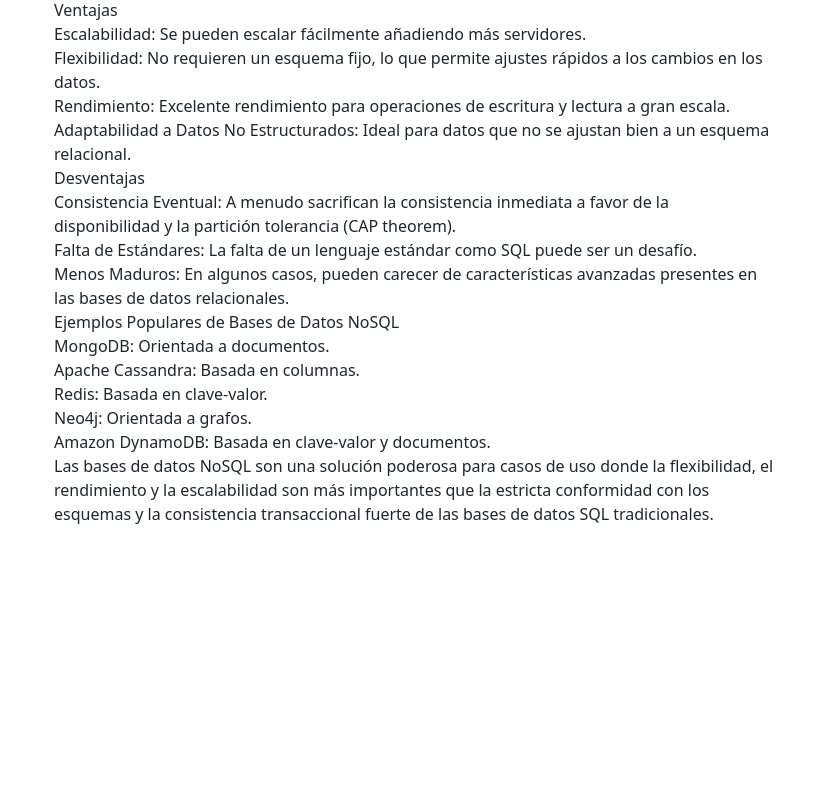
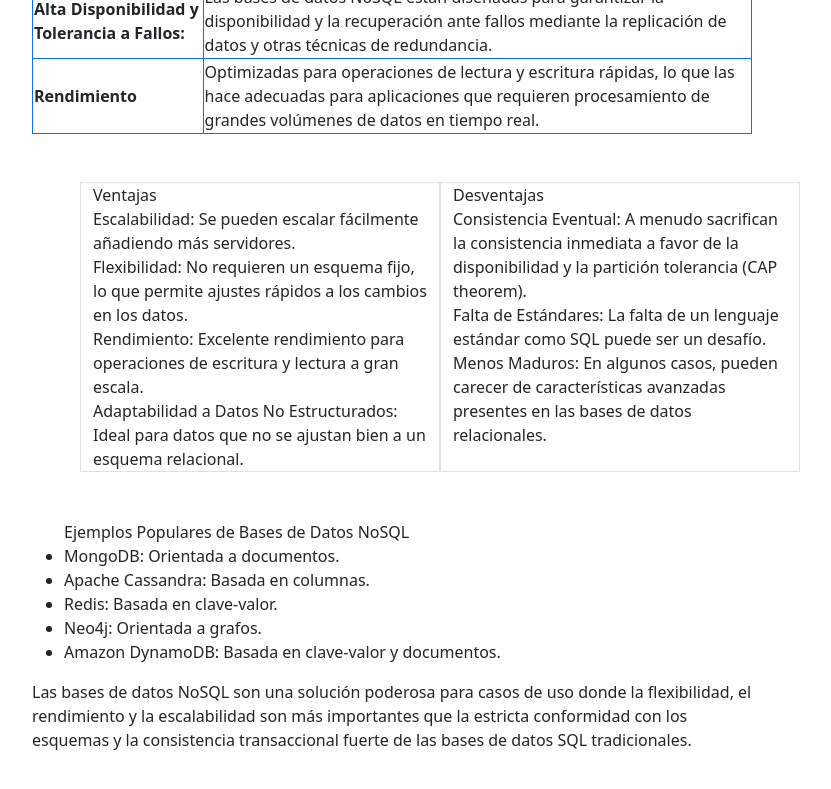
Before and after one commit to JhonArleyCastillo/NoSQL, a plain HTML site: page index.html in a window 1280 px wide. Shown: the part 823-1612 px from the top of the page, without its empty margins (412-1243 px from the left). Before the commit the page ends 1365 px from the top, so only its background shows below. Drawn offline with nearby package versions, Linux system fonts and the light colour scheme.

Commit message:
Se Organiza el index sin colores

```diff
--- a/index.html
+++ b/index.html
@@ -7,7 +7,7 @@
     <link href="https://cdn.jsdelivr.net/npm/bootstrap@5.3.3/dist/css/bootstrap.min.css" rel="stylesheet" integrity="sha384-QWTKZyjpPEjISv5WaRU9OFeRpok6YctnYmDr5pNlyT2bRjXh0JMhjY6hW+ALEwIH" crossorigin="anonymous">
   </head>
   <body>
-    <div class="container">
+    <div class="container m-5">
         <div class="container-fluid">
             <div class="row">
                 <div class="col-4">
@@ -26,7 +26,7 @@
                     </ul>
                 </div>
                 <div class="col-8">
-                    <div class="container bg-primary rounded"><h1 class="text-center"> Bases de datos NOSQL</h1></div>
+                    <div class="container bg-primary rounded"><h1 class="text-center m-5"> Bases de datos NOSQL</h1></div>
 
                     <p class="text-center">Una base de datos NoSQL (Not Only SQL) es un sistema de gestión de bases de datos que no utiliza el modelo de tablas relacionales típico de las bases de datos SQL tradicionales. En lugar de eso, las bases de datos NoSQL están diseñadas para manejar grandes volúmenes de datos y ofrecer alta flexibilidad y escalabilidad. Se utilizan principalmente cuando los datos no encajan bien en un esquema tabular rígido o cuando se requieren altas tasas de escritura y lectura.<br>
                         <h2>Características Principales de las Bases de Datos NoSQL</h2><br>
@@ -58,26 +58,34 @@
                             </tbody>
                         </table>
 
-                        Ventajas<br>
+                        <div class="container m-5">
+                            <div class="container-flex">
+                                <div class="row">
+                                    <div class="col-6 border">Ventajas<br>
 
                             Escalabilidad: Se pueden escalar fácilmente añadiendo más servidores.<br>
                             Flexibilidad: No requieren un esquema fijo, lo que permite ajustes rápidos a los cambios en los datos.<br>
                             Rendimiento: Excelente rendimiento para operaciones de escritura y lectura a gran escala.<br>
                             Adaptabilidad a Datos No Estructurados: Ideal para datos que no se ajustan bien a un esquema relacional.<br>
-
-                        Desventajas<br>
+                        </div>
+                                    <div class="col-6 border"> Desventajas<br>
 
                             Consistencia Eventual: A menudo sacrifican la consistencia inmediata a favor de la disponibilidad y la partición tolerancia (CAP theorem).<br>
                             Falta de Estándares: La falta de un lenguaje estándar como SQL puede ser un desafío.<br>
                             Menos Maduros: En algunos casos, pueden carecer de características avanzadas presentes en las bases de datos relacionales.<br>
+                        </div>
+                                </div>
+                            </div>
+                        </div>
 
-                        Ejemplos Populares de Bases de Datos NoSQL<br>
+                       <ul>Ejemplos Populares de Bases de Datos NoSQL
+                        <li>MongoDB: Orientada a documentos.</li>
+                        <li>Apache Cassandra: Basada en columnas.</li>
+                        <li>Redis: Basada en clave-valor.</li>
+                        <li>Neo4j: Orientada a grafos.</li>
+                        <li>Amazon DynamoDB: Basada en clave-valor y documentos.</li>
+                       </ul>
 
-                            MongoDB: Orientada a documentos.<br>
-                            Apache Cassandra: Basada en columnas.<br>
-                            Redis: Basada en clave-valor.<br>
-                            Neo4j: Orientada a grafos.<br>
-                            Amazon DynamoDB: Basada en clave-valor y documentos.<br>
 
                         Las bases de datos NoSQL son una solución poderosa para casos de uso donde la flexibilidad, el rendimiento y la escalabilidad son más importantes que la estricta conformidad con los esquemas y la consistencia transaccional fuerte de las bases de datos SQL tradicionales.<br>
                     </p>
```
